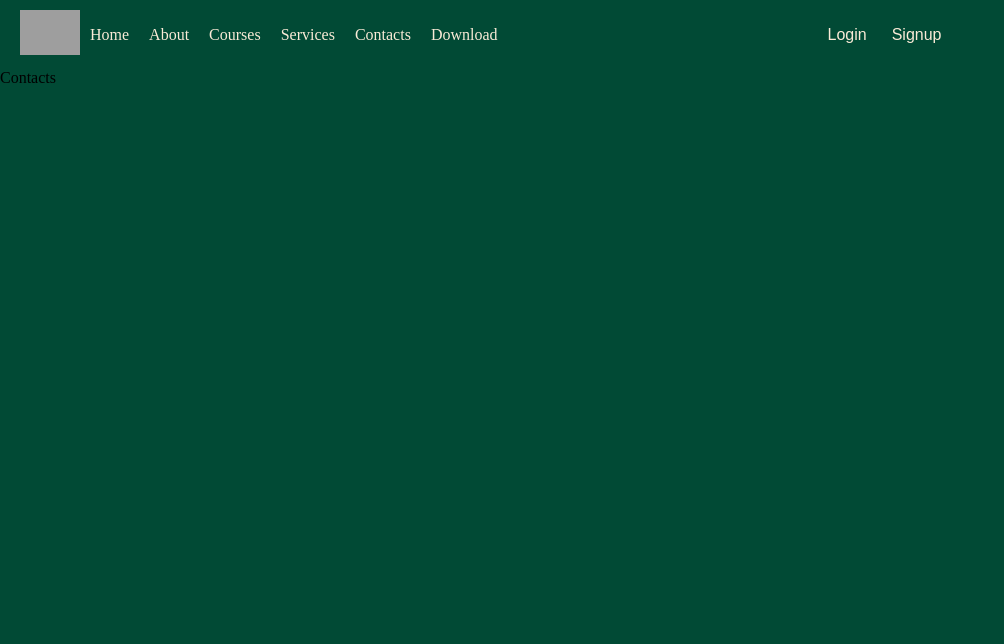
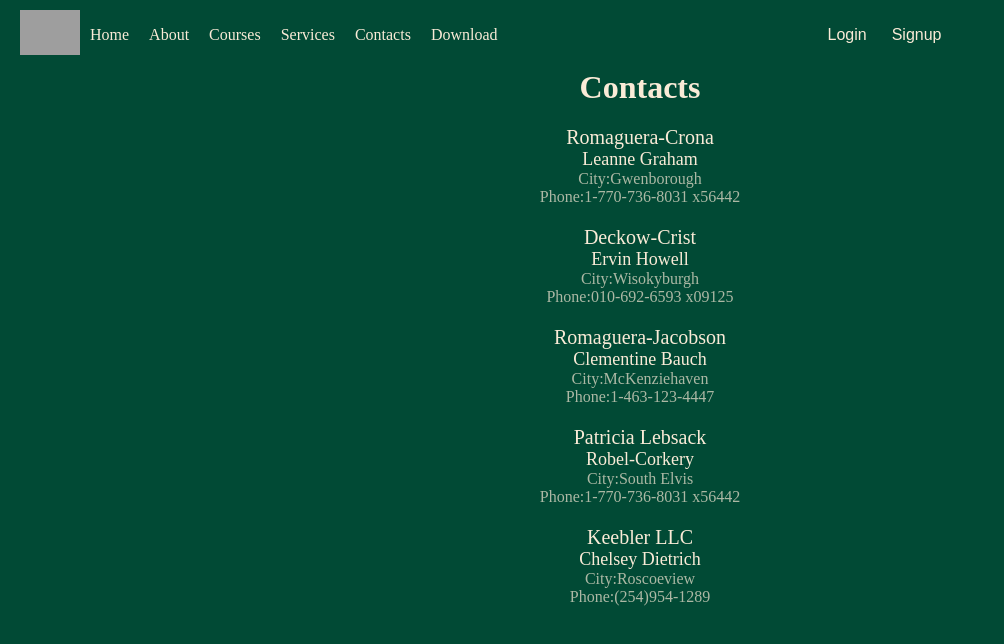
Before and after one commit to YanaKholod/Landing-page, a React (Create React App) app: page /contacts in a window 1280 px wide. Shown: the top 644 px of the page, without its empty margins (0-1004 px from the left). Built offline with nearby package versions, Linux system fonts and the light colour scheme; grey boxes are pictures that could not be loaded.

Commit message:
seventh commit

```diff
--- a/package.json
+++ b/package.json
@@ -3,6 +3,8 @@
   "version": "0.1.0",
   "private": true,
   "dependencies": {
+    "@emotion/react": "^11.9.3",
+    "@emotion/styled": "^11.9.3",
     "@mui/material": "^5.9.1",
     "@testing-library/jest-dom": "^5.16.4",
     "@testing-library/react": "^13.3.0",
@@ -12,6 +14,7 @@
     "react-redux": "^8.0.2",
     "react-router-dom": "^6.3.0",
     "react-scripts": "5.0.1",
+    "react-spinkit": "^3.0.0",
     "web-vitals": "^2.1.4"
   },
   "scripts": {
--- a/src/components/About/About.jsx
+++ b/src/components/About/About.jsx
@@ -1,5 +1,7 @@
 import React, { useEffect, useState } from "react";
 import s from "./About.module.css";
+import CircularProgress from "@mui/material/CircularProgress";
+import { green } from "@mui/material/colors";
 
 const About = () => {
   const [posts, setPost] = useState([]);
@@ -18,7 +20,18 @@ const About = () => {
   return (
     <div className={s.aboutPage}>
       <h1>About</h1>
-      {loader && "Loading..."}
+      {loader && (
+        <CircularProgress
+          size={68}
+          sx={{
+            color: green[500],
+            position: "center",
+            top: 20,
+            left: 200,
+            zIndex: 1,
+          }}
+        />
+      )}
       <div className={s.postsWrapper}>
         {posts.map((posts) => (
           <div className={s.aboutText}>
--- a/src/components/Contacts/Contacts.jsx
+++ b/src/components/Contacts/Contacts.jsx
@@ -1,7 +1,22 @@
 import React from "react";
-
+import s from "./Contacts.module.css";
+import { contacts } from "../store";
 const Contacts = () => {
-  return <div>Contacts</div>;
+  return (
+    <div className={s.wrapper}>
+      <h1> Contacts</h1>
+      <ul>
+        {contacts.map((item, idx) => (
+          <li key={item.id}>
+            <p className={s.comp}>{item.company}</p>
+            <p className={s.name}>{item.name}</p>
+            <p>City:{item.city}</p>
+            <p>Phone:{item.phone}</p>
+          </li>
+        ))}
+      </ul>
+    </div>
+  );
 };
 
 export default Contacts;
--- a/src/components/Contacts/Contacts.module.css
+++ b/src/components/Contacts/Contacts.module.css
@@ -0,0 +1,24 @@
+.wrapper{
+   display: block;
+   text-align: center;
+}
+.wrapper >h1{
+   color: antiquewhite;
+}
+.wrapper >ul {
+   display: inline;
+   color: rgba(250, 235, 215, 0.685);
+}
+.comp{
+   font-size: 20px;
+   padding-top: 20px;
+   color: antiquewhite;
+}
+.name{
+   font-size: 18px;
+   color: antiquewhite;
+}
+.wrapper >p{
+   font-size: 15px;
+   color: rgba(250, 235, 215, 0.685);
+}
--- a/src/components/store.js
+++ b/src/components/store.js
@@ -99,6 +99,44 @@ export const state = [
   },
 ];
 
+export const contacts = [
+  {
+    id: 0,
+    company: "Romaguera-Crona",
+    name: "Leanne Graham",
+    city: "Gwenborough",
+    phone: "1-770-736-8031 x56442",
+  },
+  {
+    id: 1,
+    company: "Deckow-Crist",
+    name: "Ervin Howell",
+    city: "Wisokyburgh",
+    phone: "010-692-6593 x09125",
+  },
+  {
+    id: 2,
+    company: "Romaguera-Jacobson",
+    name: "Clementine Bauch",
+    city: "McKenziehaven",
+    phone: "1-463-123-4447",
+  },
+  {
+    id: 3,
+    company: "Patricia Lebsack",
+    name: "Robel-Corkery",
+    city: "South Elvis",
+    phone: "1-770-736-8031 x56442",
+  },
+  {
+    id: 4,
+    company: "Keebler LLC",
+    name: "Chelsey Dietrich",
+    city: "Roscoeview",
+    phone: "(254)954-1289",
+  },
+];
+
 // const defaultState = {
 //   review: 0,
 // };
```
Also changed, not shown: src/components/About/About.module.css (+4 -4 lines), 1 other file (tests, documents, lock files or other folders).
